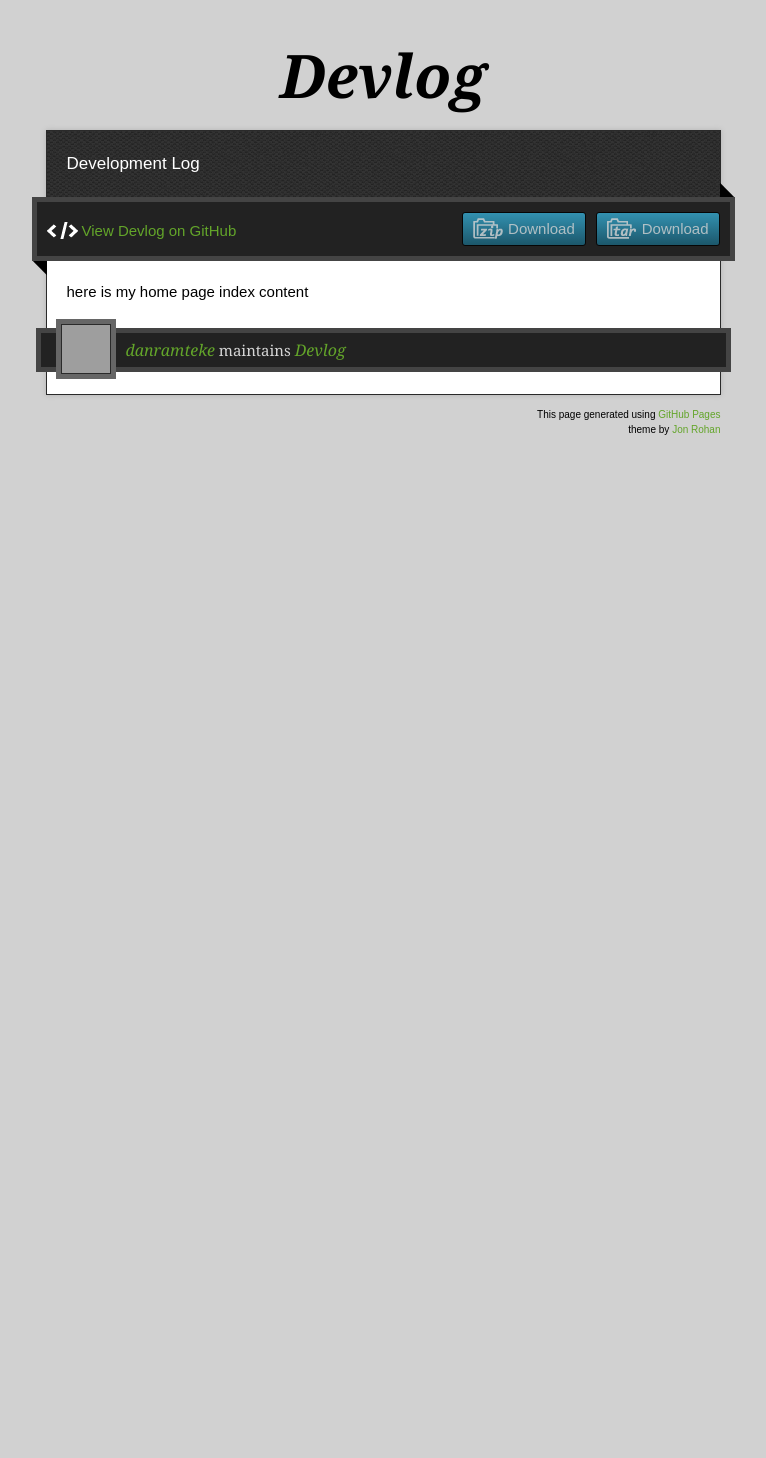
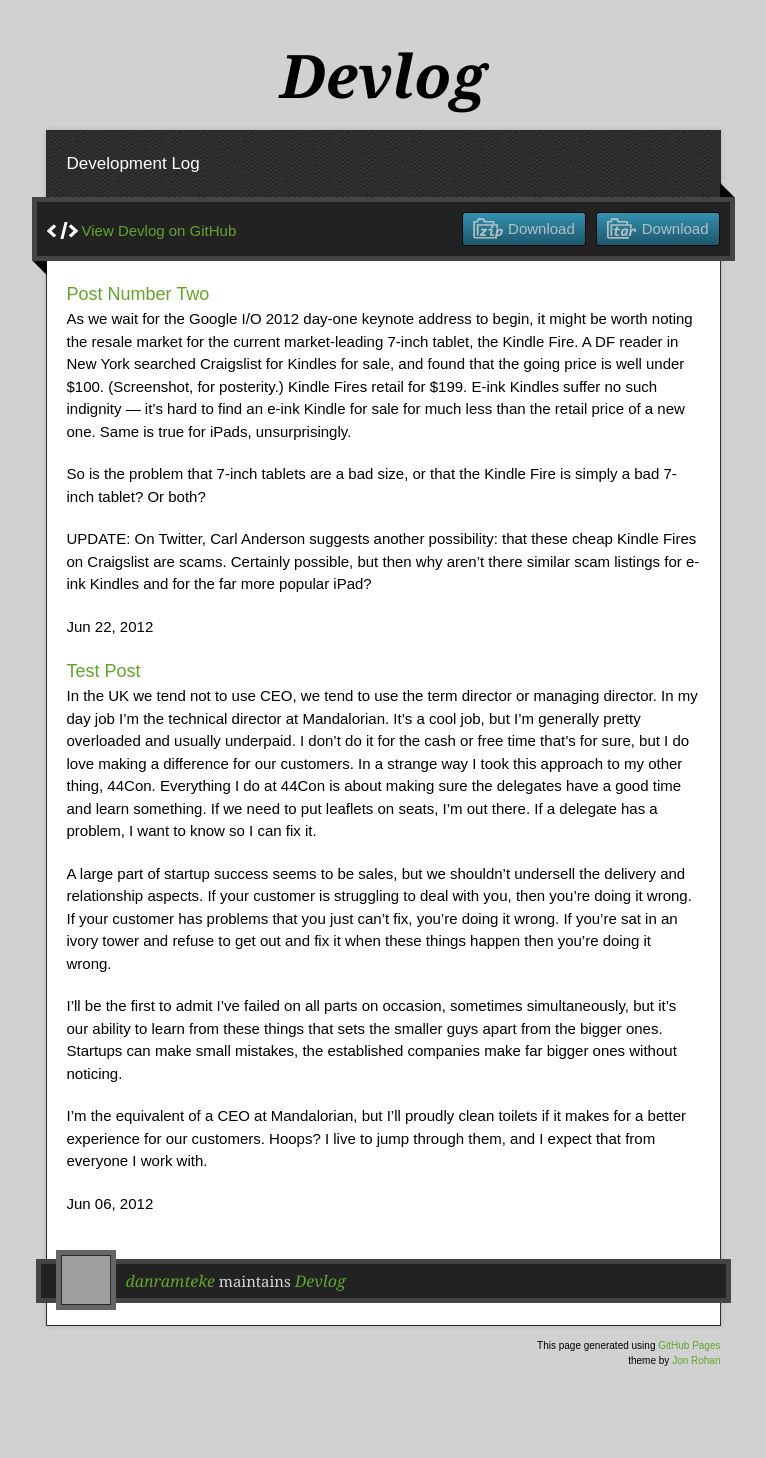
Before and after one commit to danramteke/devlog, a Jekyll site: the page built from index.html, in a window 1280 px wide. Shown: the whole page, without its empty margins (257-1023 px from the left). Built offline with Jekyll 4.4.1, drawn with Linux system fonts in a browser that asks for light colours; nearby versions of some CDN libraries; the list of posts is cut into pages by our own code; before the commit the page ends 900 px from its top, so only the background shows below that; grey boxes are pictures that could not be loaded.

```diff
--- a/_config.yml
+++ b/_config.yml
@@ -1,3 +1,4 @@
 safe:        true
 auto:        true
 server:      true
+paginate:    1
--- a/_layouts/default.html
+++ b/_layouts/default.html
@@ -8,6 +8,7 @@
 
   <link rel="stylesheet" href="stylesheets/stylesheet.css" media="screen"/>
   <link rel="stylesheet" href="stylesheets/pygment_trac.css"/>
+  <link rel="stylesheet" href="stylesheets/devlog.css"/>
   <script type="text/javascript" src="https://ajax.googleapis.com/ajax/libs/jquery/1.7.1/jquery.min.js"></script>
   <script type="text/javascript" src="javascripts/script.js"></script>
 
--- /dev/null
+++ b/_posts/2012-06-06-test-post.md
@@ -0,0 +1,12 @@
+---
+layout: default
+---
+
+In the UK we tend not to use CEO, we tend to use the term director or managing director.
+In my day job I'm the technical director at Mandalorian. It's a cool job, but I'm generally pretty overloaded and usually underpaid. I don't do it for the cash or free time that's for sure, but I do love making a difference for our customers. In a strange way I took this approach to my other thing, 44Con. Everything I do at 44Con is about making sure the delegates have a good time and learn something. If we need to put leaflets on seats, I'm out there. If a delegate has a problem, I want to know so I can fix it.
+
+A large part of startup success seems to be sales, but we shouldn't undersell the delivery and relationship aspects. If your customer is struggling to deal with you, then you're doing it wrong. If your customer has problems that you just can't fix, you're doing it wrong. If you're sat in an ivory tower and refuse to get out and fix it when these things happen then you're doing it wrong.
+
+I'll be the first to admit I've failed on all parts on occasion, sometimes simultaneously, but it's our ability to learn from these things that sets the smaller guys apart from the bigger ones. Startups can make small mistakes, the established companies make far bigger ones without noticing.
+
+I'm the equivalent of a CEO at Mandalorian, but I'll proudly clean toilets if it makes for a better experience for our customers. Hoops? I live to jump through them, and I expect that from everyone I work with.
--- /dev/null
+++ b/_posts/2012-06-22-post-number-two.md
@@ -0,0 +1,9 @@
+---
+layout: default
+---
+
+As we wait for the Google I/O 2012 day-one keynote address to begin, it might be worth noting the resale market for the current market-leading 7-inch tablet, the Kindle Fire. A DF reader in New York searched Craigslist for Kindles for sale, and found that the going price is well under $100. (Screenshot, for posterity.) Kindle Fires retail for $199. E-ink Kindles suffer no such indignity — it’s hard to find an e-ink Kindle for sale for much less than the retail price of a new one. Same is true for iPads, unsurprisingly.
+
+So is the problem that 7-inch tablets are a bad size, or that the Kindle Fire is simply a bad 7-inch tablet? Or both?
+
+UPDATE: On Twitter, Carl Anderson suggests another possibility: that these cheap Kindle Fires on Craigslist are scams. Certainly possible, but then why aren’t there similar scam listings for e-ink Kindles and for the far more popular iPad?
--- a/index.html
+++ b/index.html
@@ -3,4 +3,14 @@ layout: default
 ---
 
 
-here is my home page index content
+
+
+{% for post in site.posts limit:5 %}
+  <div class="post">
+  <div class="post_title"><a href="{{ post.url }}">{{post.title}}</a></div>
+  {{ post.content }}
+  <p class="signoff">
+    {{ post.date | date: "%b %d, %Y" }}
+  </p>
+  </div>
+{% endfor %}
--- /dev/null
+++ b/stylesheets/devlog.css
@@ -0,0 +1,7 @@
+div.post {
+	margin-top: 15px;
+}
+
+div.post_title {
+	font-size: large;
+}
```
Also changed, not shown: _posts/06-08-2012-code-test.md (added, +32 -0 lines), _posts/2012-06-06-title.md (deleted, +0 -5 lines).
